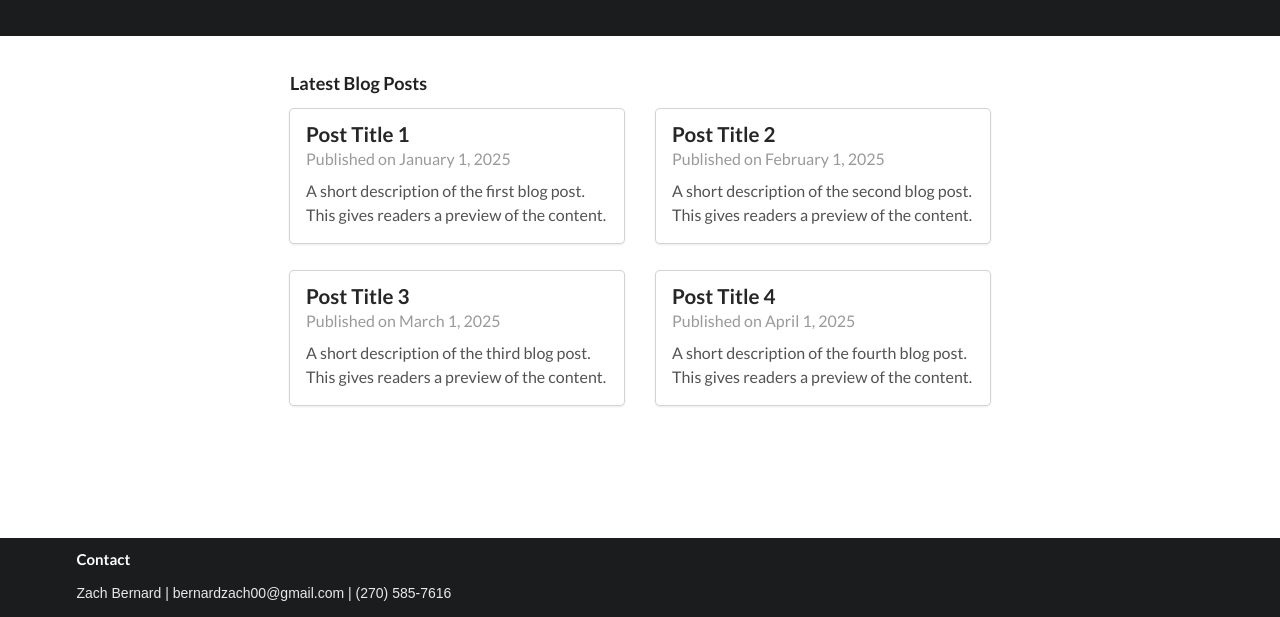
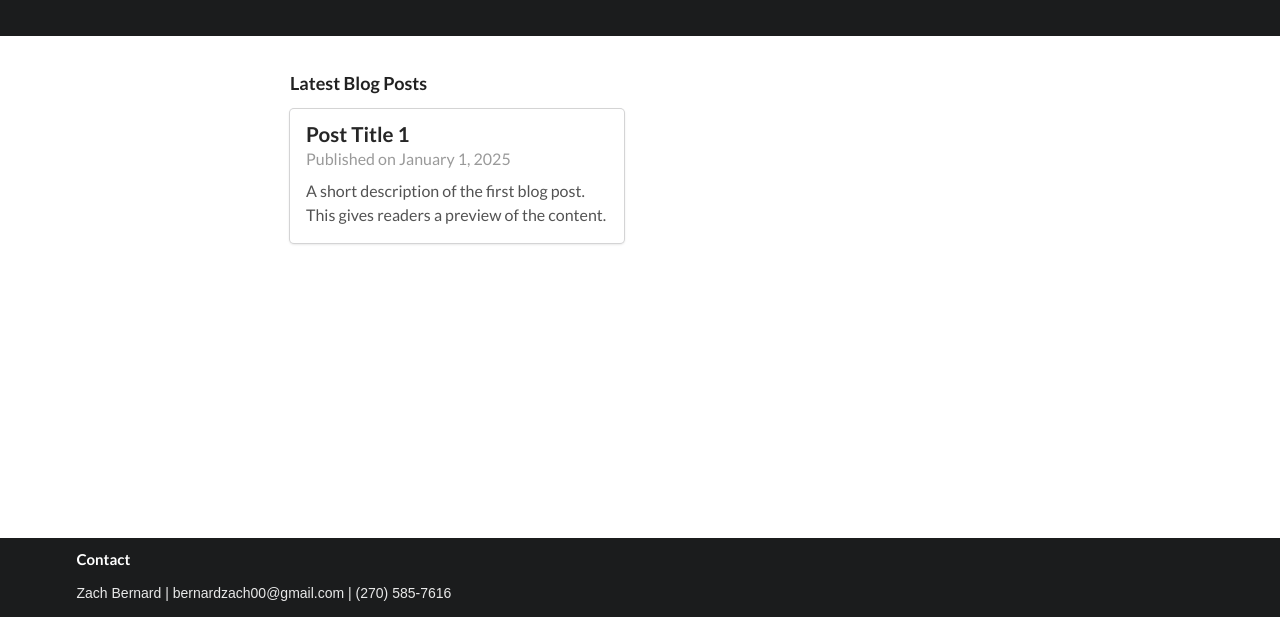
Before and after one commit to BernardZach/Personal-Website, a website built with Vite: page src/pages/blog.html in a window 1280 px wide. Shown: the part 183-800 px from the top of the page. Built offline with nearby package versions, Linux system fonts and the light colour scheme.

Commit message:
update blog page, get rid of extras

```diff
--- a/src/pages/blog.html
+++ b/src/pages/blog.html
@@ -50,7 +50,9 @@
                             </div>
                         </div>
                     </div>
-                    <div class="card" onclick="location.href='blog-post2.html';" style="cursor: pointer;">
+
+                        <!-- Blog Post Card Example -->
+                    <!-- <div class="card" onclick="location.href='blog-post2.html';" style="cursor: pointer;">
                         <div class="content">
                             <div class="header">Post Title 2</div>
                             <div class="meta">Published on February 1, 2025</div>
@@ -58,25 +60,8 @@
                                 A short description of the second blog post. This gives readers a preview of the content.
                             </div>
                         </div>
-                    </div>
-                    <div class="card" onclick="location.href='blog-post3.html';" style="cursor: pointer;">
-                        <div class="content">
-                            <div class="header">Post Title 3</div>
-                            <div class="meta">Published on March 1, 2025</div>
-                            <div class="description">
-                                A short description of the third blog post. This gives readers a preview of the content.
-                            </div>
-                        </div>
-                    </div>
-                    <div class="card" onclick="location.href='blog-post4.html';" style="cursor: pointer;">
-                        <div class="content">
-                            <div class="header">Post Title 4</div>
-                            <div class="meta">Published on April 1, 2025</div>
-                            <div class="description">
-                                A short description of the fourth blog post. This gives readers a preview of the content.
-                            </div>
-                        </div>
-                    </div>
+                    </div> -->
+
                 </div>
             </div>
         </div>
```
Also changed, not shown: dist/src/pages/blog.html.
